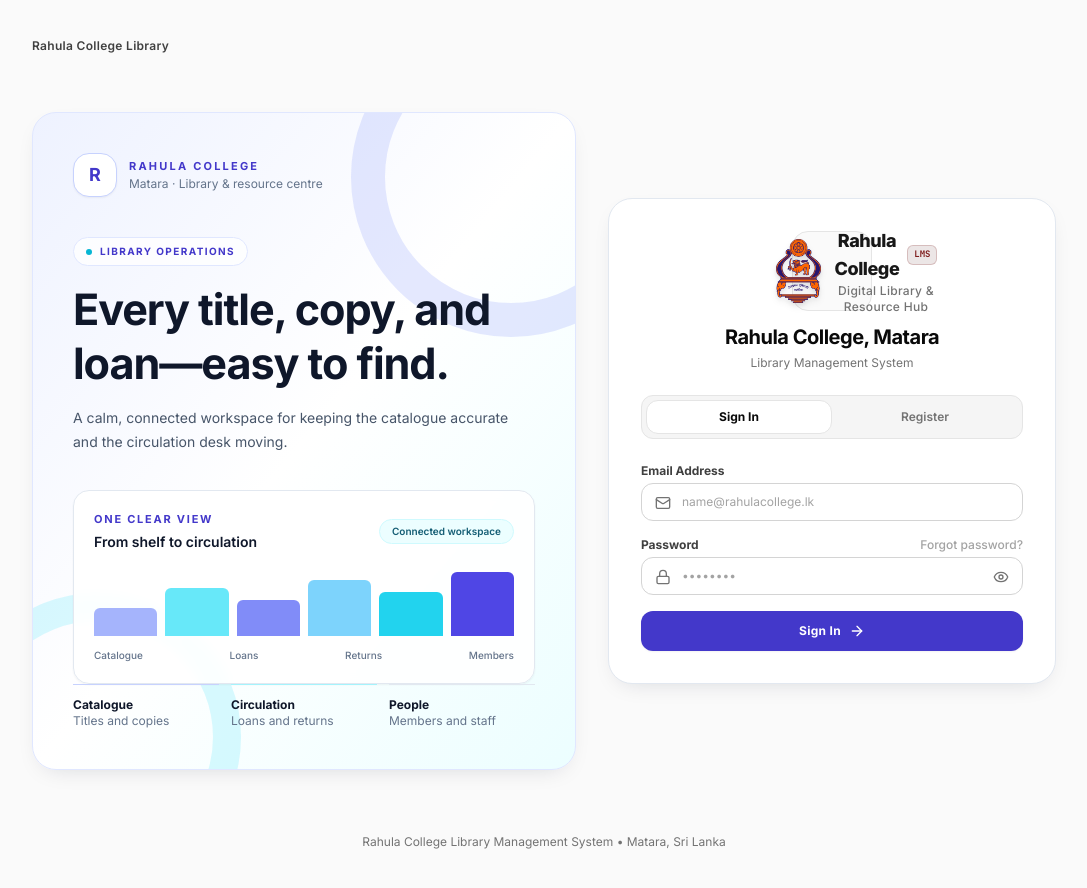
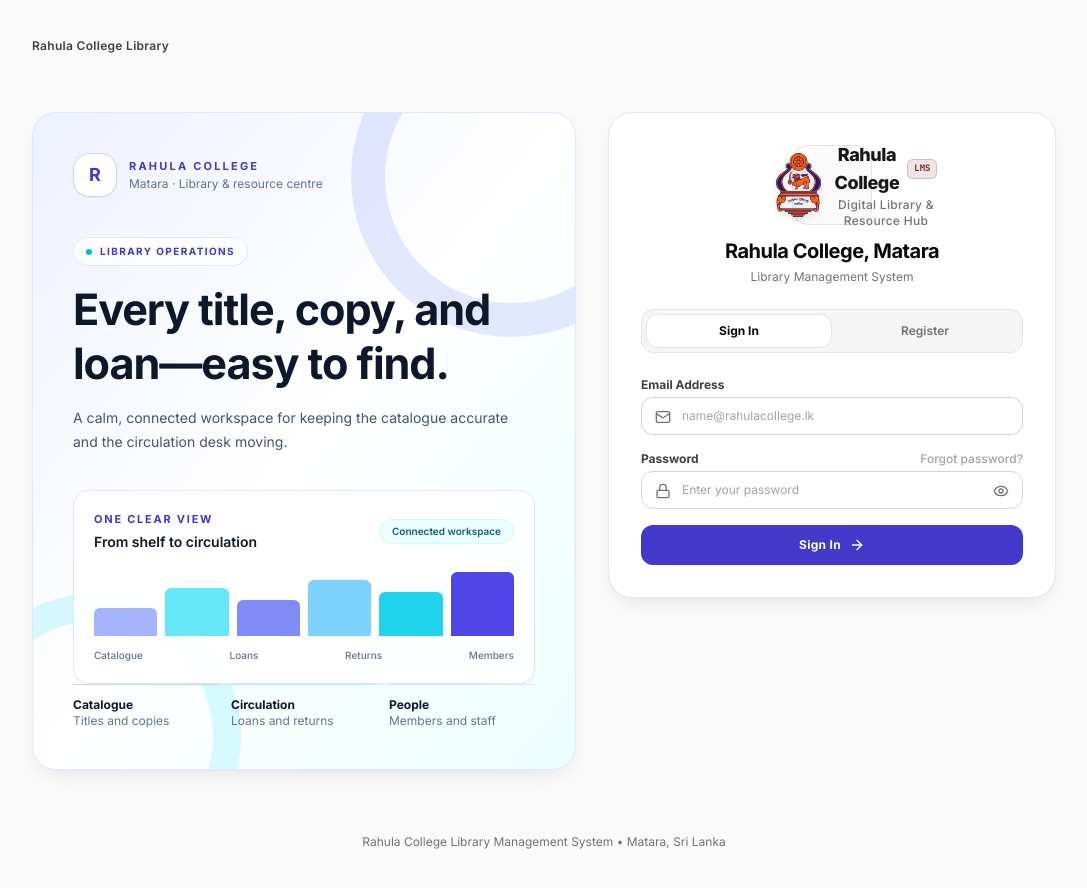
Before and after one commit to dill-lk/rclms-library-management-system, a React (Vite) app: page / in a window 1280 px wide. Shown: the whole page, without its empty margins (96-1183 px from the left). Built offline with nearby package versions, Linux system fonts and the light colour scheme; no server answers; the database is empty.

Commit message:
Polish sign-in layout and password prompt

```diff
--- a/src/components/views/LoginView.tsx
+++ b/src/components/views/LoginView.tsx
@@ -158,7 +158,7 @@
       </div>
 
       {/* Main sign-in workspace */}
-      <div className="w-full max-w-5xl mx-auto flex-1 py-8 lg:py-12 grid min-w-0 lg:grid-cols-[minmax(0,1fr)_minmax(0,28rem)] gap-8 items-center">
+      <div className="w-full max-w-5xl mx-auto flex-1 py-8 lg:py-12 grid min-w-0 lg:grid-cols-[minmax(0,1fr)_minmax(0,28rem)] gap-8 items-start">
         <div className="relative isolate hidden min-h-[34rem] h-full flex-col justify-between overflow-hidden rounded-3xl border border-indigo-100 bg-gradient-to-br from-[#eef2ff] via-white to-[#ecfeff] p-9 text-slate-900 shadow-card lg:flex xl:p-10">
           <div aria-hidden="true" className="absolute -right-24 -top-24 h-80 w-80 rounded-full border-[34px] border-indigo-300/30" />
           <div aria-hidden="true" className="absolute -bottom-28 -left-20 h-72 w-72 rounded-full border-[28px] border-cyan-300/25" />
@@ -190,7 +190,7 @@
           </div>
         </div>
 
-      <div className="w-full min-w-0 max-w-md lg:max-w-none mx-auto bg-white border border-slate-200 rounded-3xl shadow-card p-6 sm:p-8 space-y-6 self-center">
+      <div className="w-full min-w-0 max-w-md lg:max-w-none mx-auto bg-white border border-slate-200 rounded-3xl shadow-card p-6 sm:p-8 space-y-6 self-start">
         {/* Header Branding */}
         <div className="text-center space-y-3">
           <div className="w-20 h-20 mx-auto rounded-2xl bg-neutral-50 border border-neutral-200 flex items-center justify-center p-2">
@@ -282,7 +282,7 @@
                   type={showPassword ? 'text' : 'password'}
                   required
                   autoComplete="current-password"
-                  placeholder="••••••••"
+                  placeholder="Enter your password"
                   value={loginPassword}
                   onChange={(e) => setLoginPassword(e.target.value)}
                   className="w-full pl-10 pr-10 py-2.5 rounded-xl border border-neutral-300 bg-white text-neutral-950 text-xs placeholder:text-neutral-400 focus:outline-hidden focus:ring-2 focus:ring-indigo-500 focus:border-indigo-500 transition"
```
